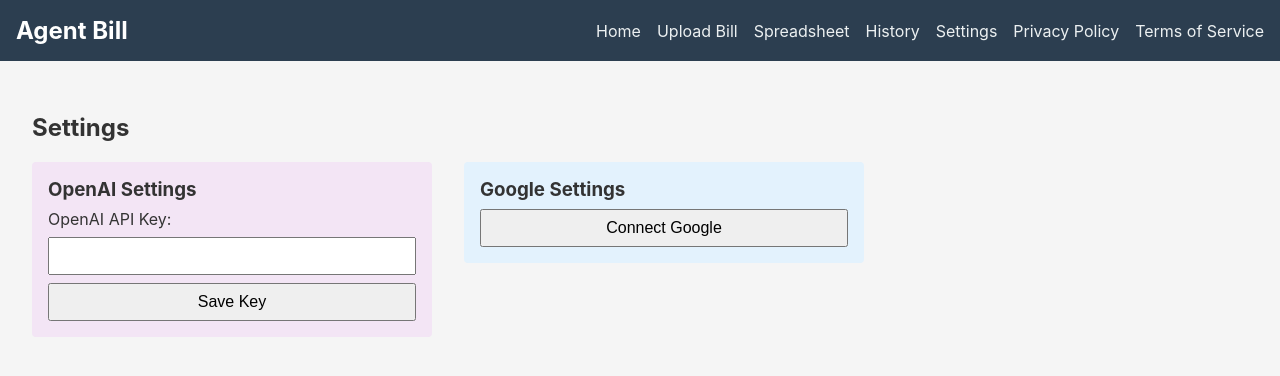
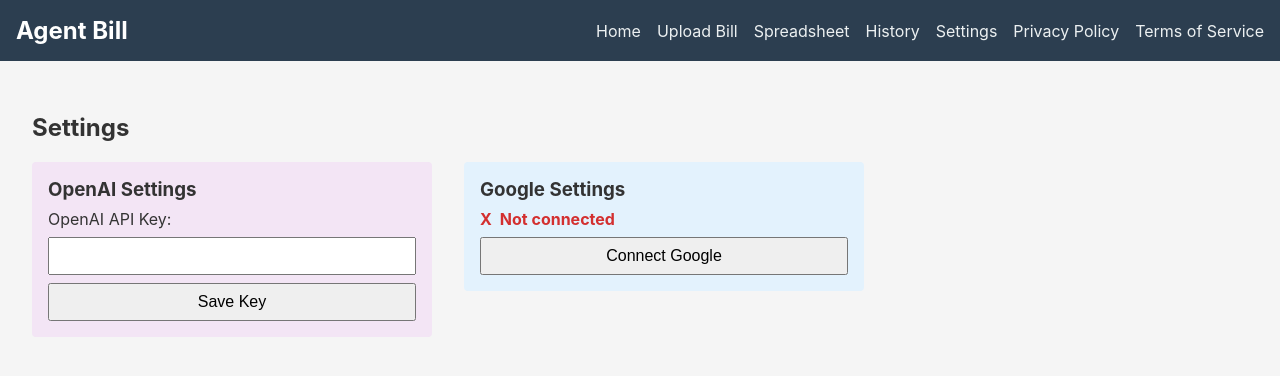
Before and after one commit to marceloadaes/AgentBill, a Next.js app: page /settings in a window 1280 px wide. Shown: the top 376 px of the page. Built offline with nearby package versions, Linux system fonts and the light colour scheme.

Commit message:
Display Google connection status

```diff
--- /dev/null
+++ b/pages/api/userinfo.ts
@@ -0,0 +1,23 @@
+import type { NextApiRequest, NextApiResponse } from 'next';
+
+export default async function handler(req: NextApiRequest, res: NextApiResponse) {
+  const token = req.cookies.googleToken;
+  if (!token) {
+    res.status(401).json({ error: 'Not connected' });
+    return;
+  }
+
+  try {
+    const response = await fetch('https://www.googleapis.com/oauth2/v2/userinfo', {
+      headers: { Authorization: `Bearer ${token}` },
+    });
+    if (!response.ok) {
+      res.status(500).json({ error: 'Failed to fetch user info' });
+      return;
+    }
+    const data = await response.json();
+    res.status(200).json({ email: data.email, picture: data.picture });
+  } catch (error) {
+    res.status(500).json({ error: 'Failed to fetch user info' });
+  }
+}
--- a/pages/settings.tsx
+++ b/pages/settings.tsx
@@ -12,6 +12,8 @@
   const [openAIKey, setOpenAIKey] = useState('');
   const [keyStored, setKeyStored] = useState(false);
   const [showRetry, setShowRetry] = useState(false);
+  const [userEmail, setUserEmail] = useState('');
+  const [userIcon, setUserIcon] = useState('');
 
   useEffect(() => {
     fetch('/api/config')
@@ -21,6 +23,24 @@
         setKeyStored(data.hasOpenAIKey);
       });
   }, []);
+
+  useEffect(() => {
+    if (connected) {
+      fetch('/api/userinfo')
+        .then((res) => (res.ok ? res.json() : Promise.reject()))
+        .then((data) => {
+          setUserEmail(data.email);
+          setUserIcon(data.picture);
+        })
+        .catch(() => {
+          setUserEmail('');
+          setUserIcon('');
+        });
+    } else {
+      setUserEmail('');
+      setUserIcon('');
+    }
+  }, [connected]);
 
   useEffect(() => {
     if (router.query.status === 'success') {
@@ -129,6 +149,21 @@
         </div>
         <div className={`${styles.section} ${styles.googleSection}`}>
           <h3 className={styles.sectionTitle}>Google Settings</h3>
+          <div className={styles.status}>
+            {connected ? (
+              <>
+                {userIcon && (
+                  <img src={userIcon} alt="account" className={styles.profileIcon} />
+                )}
+                <span>{userEmail}</span>
+              </>
+            ) : (
+              <>
+                <span className={styles.notConnected}>X</span>
+                <span className={styles.notConnected}>Not connected</span>
+              </>
+            )}
+          </div>
           {connected ? (
             <button onClick={disconnect} className={styles.button}>
               Disconnect Google
--- a/styles/Settings.module.css
+++ b/styles/Settings.module.css
@@ -70,3 +70,21 @@
   font-size: 0.9rem;
   color: #555;
 }
+
+.status {
+  display: flex;
+  align-items: center;
+  gap: 0.5rem;
+  margin-bottom: 0.5rem;
+}
+
+.profileIcon {
+  width: 24px;
+  height: 24px;
+  border-radius: 50%;
+}
+
+.notConnected {
+  color: #d32f2f;
+  font-weight: bold;
+}
```
